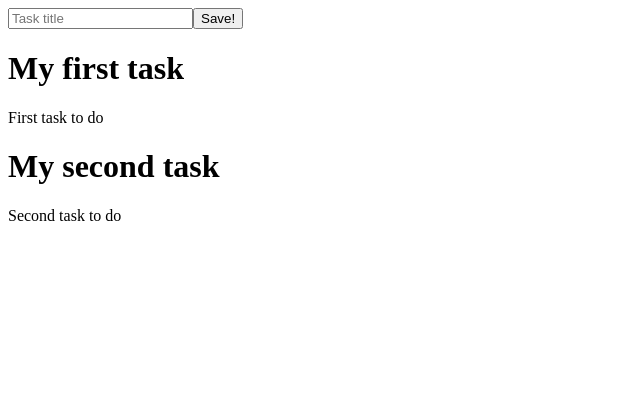
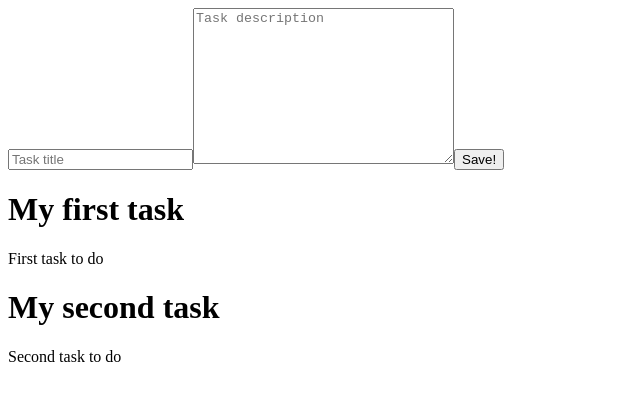
Before and after one commit to kaiser-iulius/React-Task-Project, a React (Vite) app: page / in a window 1280 px wide. Shown: the top 400 px of the page, without its empty margins (0-640 px from the left). Built offline with nearby package versions, Linux system fonts and the light colour scheme.

Commit message:
create new tasks with its descriptions

```diff
--- a/src/App.jsx
+++ b/src/App.jsx
@@ -10,13 +10,13 @@ function App() {
     setTasks(data);
   }, []);
 
-  function createTask(taskTitle) {
+  function createTask(task) {
     setTasks([
       ...tasks,
       {
         id: tasks.length,
-        title: taskTitle,
-        Description: "something new",
+        title: task.title,
+        Description: task.description,
       },
     ]);
   }
--- /dev/null
+++ b/src/componentes/TaskCard.jsx
@@ -0,0 +1,10 @@
+function Taskcard({ task }) {
+  return (
+    <div>
+      <h1> {task.title} </h1>
+      <p> {task.Description} </p>
+    </div>
+  );
+}
+
+export default Taskcard;
--- a/src/componentes/TaskForm.jsx
+++ b/src/componentes/TaskForm.jsx
@@ -2,10 +2,11 @@ import { useState } from "react";
 
 function TaskForm({createTask}) {
   const [title, setTitle] = useState("");
+  const [description, setDescription] = useState("")
 
   const handleSubmit = (e) => {
     e.preventDefault();
-    createTask(title);
+    createTask(title, description);
   };
 
   return (
@@ -17,6 +18,7 @@ function TaskForm({createTask}) {
           setTitle(e.target.value);
         }}
       />
+      <textarea name="" id="" cols="30" rows="10" placeholder="Task description" onChange={e => {setDescription(e.target.value)}}></textarea>
       <button>Save!</button>
     </form>
   );
--- a/src/componentes/TaskList.jsx
+++ b/src/componentes/TaskList.jsx
@@ -1,3 +1,5 @@
+import TaskCard from './TaskCard'
+
 function TaskList({tasks}) {
   if (tasks.length === 0) {
     return <h1>There are no tasks yet...</h1>;
@@ -5,11 +7,8 @@ function TaskList({tasks}) {
 
   return (
     <div>
-      {tasks.map((tasks) => (
-        <div key={tasks.id}>
-          <h1> {tasks.title} </h1>
-          <p> {tasks.Description} </p>
-        </div>
+      {tasks.map((task) => (
+        <TaskCard task={task} />
       ))}
     </div>
   );
```
